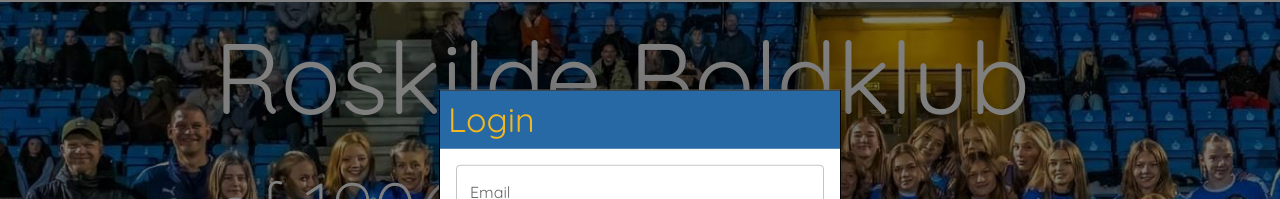
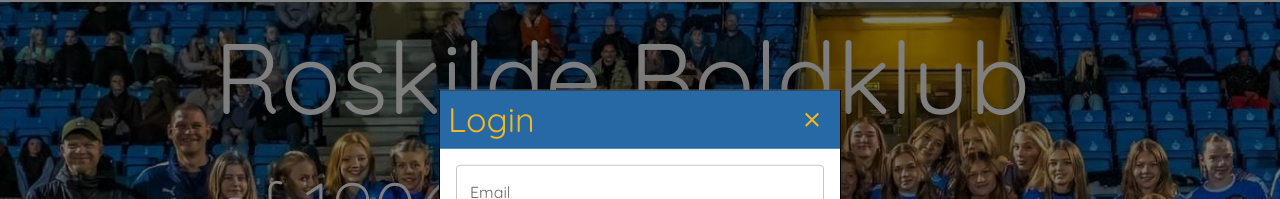
Before and after one commit to MarcelKristensen/rb-app, a React (Create React App) app: page / in a window 1280 px wide. Both pictures are taken after a click on the button "LOGIN". Shown: the part 148-347 px from the top of the page. Built offline with nearby package versions, Linux system fonts and the light colour scheme.

Commit message:
fikset login modal lukke funktion

```diff
--- a/src/components/Header.js
+++ b/src/components/Header.js
@@ -1,21 +1,29 @@
 import React, { useState } from "react";
-import { Box, Button, Menu, MenuItem,  TextField } from "@mui/material";
-import Backdrop from '@mui/material/Backdrop';
-import Modal from '@mui/material/Modal';
-import Fade from '@mui/material/Fade';
-import Typography from '@mui/material/Typography';
-import { Link } from "react-router-dom"
+import {
+  Box,
+  Button,
+  IconButton,
+  Menu,
+  MenuItem,
+  TextField,
+  Stack,
+} from "@mui/material";
+import Backdrop from "@mui/material/Backdrop";
+import Modal from "@mui/material/Modal";
+import Fade from "@mui/material/Fade";
+import Typography from "@mui/material/Typography";
+import { Link } from "react-router-dom";
+import CloseIcon from "@mui/icons-material/Close";
 
 const style = {
-  position: 'absolute',
-  top: '50%',
-  left: '50%',
-  transform: 'translate(-50%, -50%)',
+  position: "absolute",
+  top: "50%",
+  left: "50%",
+  transform: "translate(-50%, -50%)",
   width: 400,
-  bgcolor: 'background.paper',
-  border: '1px solid #000',
+  bgcolor: "background.paper",
+  border: "1px solid #000",
   boxShadow: 24,
-
 };
 
 export default function Header() {
@@ -23,13 +31,12 @@
   const handleOpen = () => setOpen(true);
   const handleClose = () => setOpen(false);
 
-  const [email, setEmail] = useState('')
-  const [password, setPassword] = useState('')
-
+  const [email, setEmail] = useState("");
+  const [password, setPassword] = useState("");
 
   function handleSubmit(event) {
     event.preventDefault();
-    console.log( email, password)
+    console.log(email, password);
   }
   const [anchorEl, setAnchorEl] = useState(null);
 
@@ -39,24 +46,28 @@
     }
   }
 
-
   return (
     <>
       <Box
         sx={{
-          display: 'flex',
-          bgcolor: '#2669A4',
-          minHeight: '30px',
-          justifyContent: 'end',
-          flexDirection: 'row',
-          color: '#FFFFFF'
-        }}>
-        <Box sx={{
-          mx: '20%',
-          alignItems: 'center'
-        }}>
+          display: "flex",
+          bgcolor: "#2669A4",
+          minHeight: "30px",
+          justifyContent: "end",
+          flexDirection: "row",
+          color: "#FFFFFF",
+        }}
+      >
+        <Box
+          sx={{
+            mx: "20%",
+            alignItems: "center",
+          }}
+        >
           <div>
-          <Button onClick={handleOpen}>Login <img src={require('../icons/login.png')} alt='login'></img></Button>
+            <Button onClick={handleOpen}>
+              Login <img src={require("../icons/login.png")} alt="login"></img>
+            </Button>
             <Modal
               aria-labelledby="transition-modal-title"
               aria-describedby="transition-modal-description"
@@ -72,34 +83,55 @@
             >
               <Fade in={open}>
                 <Box sx={style}>
-                <Box sx={{ backgroundColor: '#2669A4', p: 1}} >
-                    <Typography color="secondary" variant="h4">Login</Typography>
+                  <Box
+                    sx={{
+                      backgroundColor: "#2669A4",
+                      p: 1,
+                    }}
+                  >
+                    <Stack direction="row" justifyContent="space-between">
+                      <Typography color="secondary" variant="h4">
+                        Login
+                      </Typography>
+                      <IconButton>
+                        <CloseIcon onClick={handleClose} color="secondary" />
+                      </IconButton>
+                    </Stack>
                   </Box>
                   <Box padding={2}>
                     <form onSubmit={handleSubmit} action={<Link to="/" />}>
                       <TextField
                         type="email"
-                        variant='outlined'
-                        color='secondary'
+                        variant="outlined"
+                        color="secondary"
                         label="Email"
-                        onChange={e => setEmail(e.target.value)}
+                        onChange={(e) => setEmail(e.target.value)}
                         value={email}
                         fullWidth
-                        sx={{mb: 4}}
+                        sx={{ mb: 4 }}
                       />
                       <TextField
                         type="password"
-                        variant='outlined'
-                        color='secondary'
+                        variant="outlined"
+                        color="secondary"
                         label="Adgangskode"
-                        onChange={e => setPassword(e.target.value)}
+                        onChange={(e) => setPassword(e.target.value)}
                         value={password}
                         fullWidth
-                        sx={{mb: 4}}
+                        sx={{ mb: 4 }}
                       />
-                    <Button variant="contained" color="secondary" type="submit">Login</Button>
+                      <Button
+                        variant="contained"
+                        color="secondary"
+                        type="submit"
+                      >
+                        Login
+                      </Button>
                     </form>
-                <small>Har du ikke en bruger? <Link to="/registrering">Opret her</Link></small>
+                    <small>
+                      Har du ikke en bruger?{" "}
+                      <Link to="/registrering">Opret her</Link>
+                    </small>
                   </Box>
                 </Box>
               </Fade>
@@ -108,26 +140,34 @@
         </Box>
       </Box>
 
-      <Box sx={{
-        display: 'flex',
-        flexDirection: 'row',
-        boxShadow: 3
-      }}>
-        <Box sx={{
-          mx: '20%',
-          display: 'flex',
-          justifyContent: 'flex-start',
-          alignItems: 'center',
-        }}>
-          <a href="/"><img className="headerLogo" src={require('../images/RBLogo.png')} width={"100px"} alt='logo'></img></a>
+      <Box
+        sx={{
+          display: "flex",
+          flexDirection: "row",
+          boxShadow: 3,
+        }}
+      >
+        <Box
+          sx={{
+            mx: "20%",
+            display: "flex",
+            justifyContent: "flex-start",
+            alignItems: "center",
+          }}
+        >
+          <a href="/">
+            <img
+              className="headerLogo"
+              src={require("../images/RBLogo.png")}
+              width={"100px"}
+              alt="logo"
+            ></img>
+          </a>
           <div>
             <Button>Om RB</Button>
             <Button>Nyheder</Button>
             <Button>Medlemskab</Button>
-            <Button
-              onClick={handleClick}
-              onMouseOver={handleClick}
-            >
+            <Button onClick={handleClick} onMouseOver={handleClick}>
               Holdoversigt
             </Button>
             <Menu
@@ -150,5 +190,5 @@
         </Box>
       </Box>
     </>
-  )
+  );
 }
```
Lines whose indentation alone changed are shown as unchanged.
